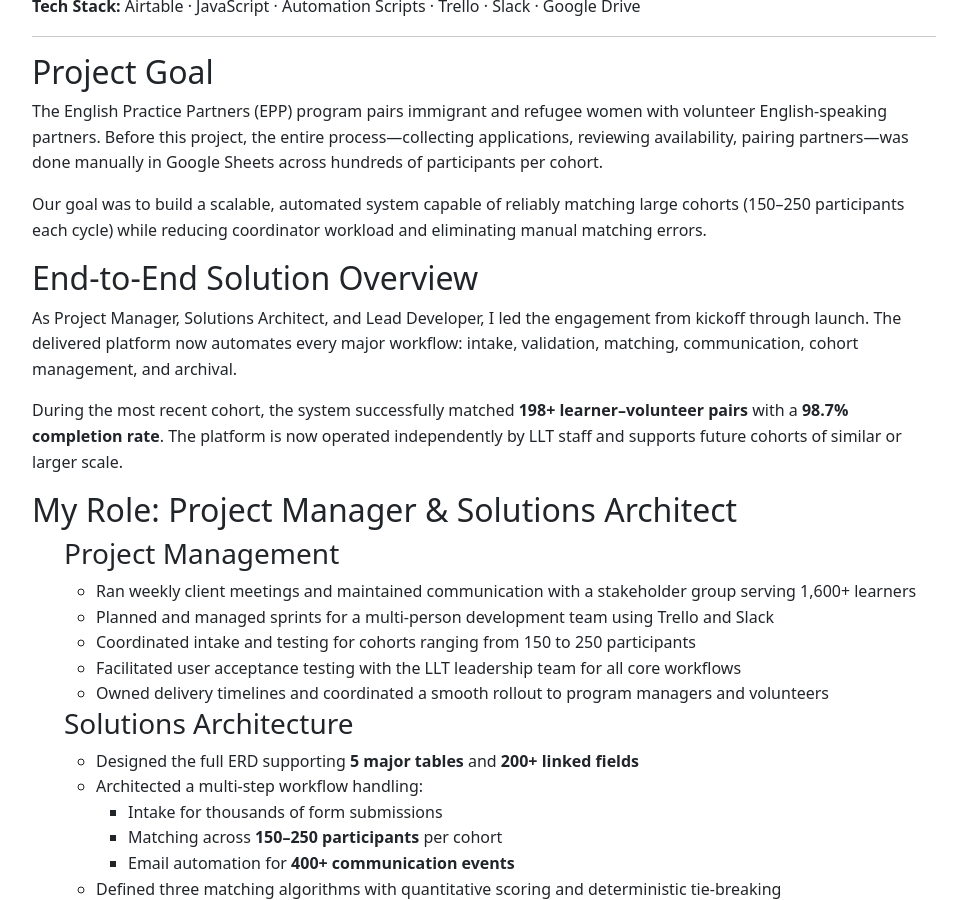
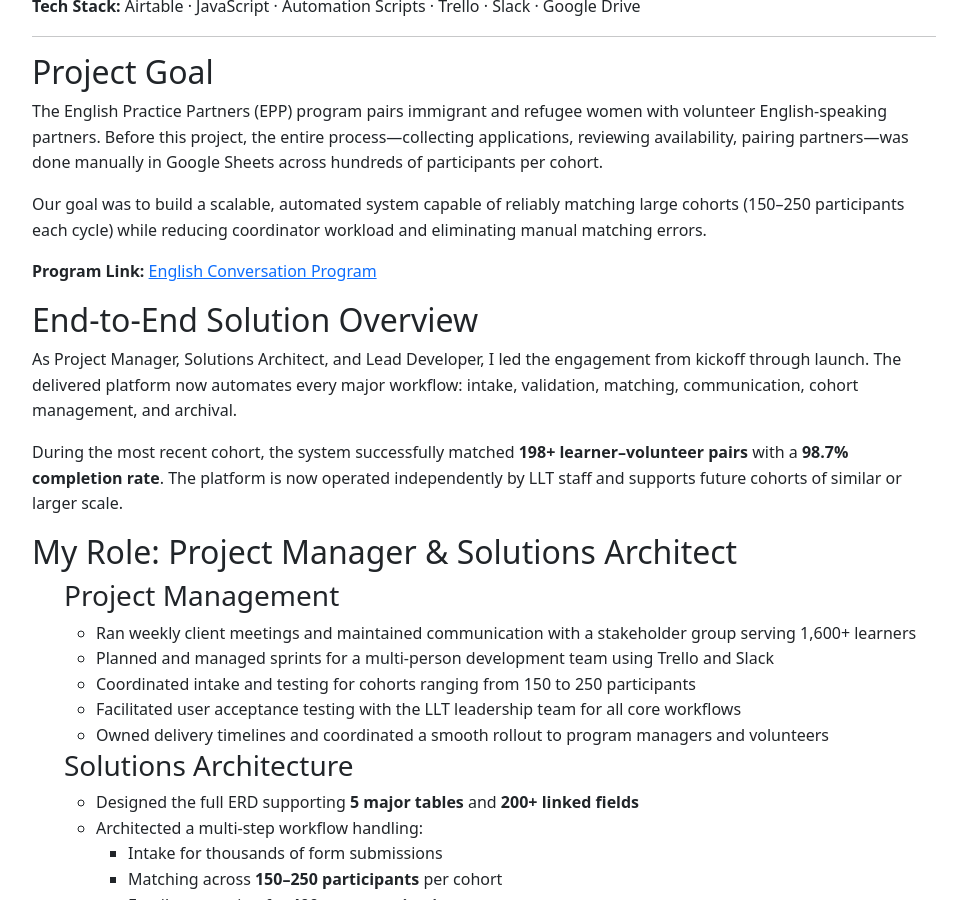
Before and after one commit to lukehartfield/lukehartfield.github.io, a Jekyll site: the page built from projects/llt.md, in a window 1280 px wide and 900 px high, scrolled down 387 px. Shown: the whole window, without its empty margins (156-1123 px from the left). Built offline with Jekyll 4.4.1, drawn with Linux system fonts in a browser that asks for light colours; our own code applies the rules of GitHub Pages for plain Markdown files.

Commit message:
Update llt.md

```diff
--- a/projects/llt.md
+++ b/projects/llt.md
@@ -22,6 +22,14 @@
     Our goal was to build a scalable, automated system capable of reliably matching large cohorts (150–250 participants each cycle)
     while reducing coordinator workload and eliminating manual matching errors.
   </p>
+
+  <p class="mt-2">
+  <strong>Program Link:</strong>
+  <a href="https://www.lltaustin.org/programs/english-conversation-program" target="_blank">
+    English Conversation Program
+  </a>
+</p>
+
 
   <h2>End-to-End Solution Overview</h2>
   <p>
```
